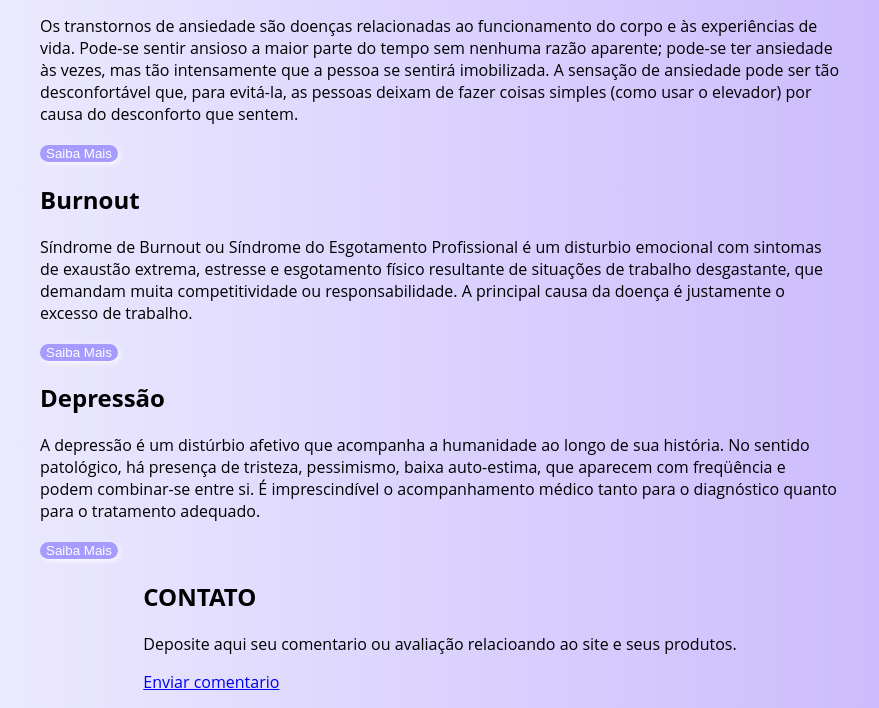
After one commit to murilo966/PsicoFocus, a PHP site: page / in a window 1280 px wide. The commit adds this page. Shown: the part 321-1029 px from the top of the page, without its empty margins (200-1079 px from the left). Run offline with PHP 8.4, Linux system fonts and the light colour scheme.

Commit message:
Criando a estética da Home e voltando a mecher no css

```diff
--- a/contato.css
+++ b/contato/contato.css
@@ -5,7 +5,7 @@
   }
 
   body {
-    background-image: linear-gradient(90deg, #ffffff, rgb(0, 84, 77));
+    background-image: linear-gradient(90deg, #d3f6ff,#c8f7fd);
     min-height: 100vh;
     display: flex;
     align-items: center;
--- a/contato.html
+++ b/contato/contato.html
@@ -1,5 +1,5 @@
 <!DOCTYPE html>
-<html lang="en">
+<html lang="pt-br">
   <head>
     <meta charset="UTF-8" />
     <meta http-equiv="X-UA-Compatible" content="IE=edge" />
--- a/Index.css
+++ b/index/Index.css
@@ -2,7 +2,7 @@
 body {
 	font-family: 'Open Sans', sans-serif;
 	margin: 0;
-	background-image: linear-gradient(90deg, #ffffff,#bcf5e4);
+	background-image: linear-gradient(90deg, #f2f4ff,#c5b1fc);
 }
 .container {
 	max-width: 1920px;
@@ -20,7 +20,7 @@ nav {
 	height: 100px;
 	width: 100%;
 	z-index: 1;
-	background-image:linear-gradient(to right, #ffffff, #bcf5e4);
+	background-image:linear-gradient(to right,#c5c1fc,#c69bff);
 	border-bottom: 1px solid rgb(0, 0, 0);
 }
 
@@ -52,12 +52,12 @@ nav:after {
 
 .nav-container li a {
 	text-decoration: none;
-	color: rgb(7, 61, 0);
+	color: rgb(255, 255, 255);
 	transition: .5s;
 }
 
 .nav-container li a:hover {
-	color: #ffffff;
+	color: #f3d1ff;
 }
 
 /* banner */
@@ -94,12 +94,34 @@ nav:after {
 	align-items: center;
 	width: 800px;
 }
+.saibaMais{
+	color: rgb(255, 255, 255);
+	border: none;
+	border-radius: 18px;
+	background-color: #A69CFF;
+	box-shadow: 2px 2px 5px rgb(252, 249, 255);
+}
+.saibaMais:hover{
+	background-color: #E79CFF;
+}
 
 /* Linkagem na página */
 .infoTopic{
+	display: flex;
+	flex-direction: row;
+	align-items: center;
+	width: 15vh;
+	height: 15vh;
+	list-style: circle;
+	border: dotted 5px #9CB1FF;
+}
+.infoTopic div li{
+	color: #d24bff;
+}
+.infoTopic div li a:hover{
+	color: #d24bff;
+}
 
-	width: 200px;
-	height: 200px;
-
-	border: dotted 5px red;
+.wrapper a:hover{
+	color: #d24bff;
 }
--- /dev/null
+++ b/index/index.html
@@ -0,0 +1,91 @@
+<!DOCTYPE html>
+<html lang="pt-br">
+	<head>
+		<meta charset="UTF-8">
+		<meta name="viewport" content="width=device-width, initial-scale=1.0">
+		<meta http-equiv="X-UA-Compatible" content="ie=edge">
+		<link rel="stylesheet" href= "Index.css">
+		<title>Psico Focus</title>
+
+	</head>
+	<body>
+		<div class="container">
+			<h1>Hello World</h1>
+
+			<header>
+				<nav>
+					<div class="nav-container">
+						<img id="logo"src="logo.png" alt="Psico">
+						<ul>
+
+							<li><a href="sobre.html">sobre</a></li>
+							<li><a href="contato.html">Avaliação</a></li>
+
+						</ul>
+
+					</div>
+			</header>
+
+			<section id="contato">
+
+				<ul class="infoTopic">
+					<div>
+						<li><a href="#">Ansiedade</a></li></br>
+						<li><a href="#">Burnout</a></li></br>
+						<li><a href="#">Depressão</a></li></br>
+					</div>
+				</ul>
+
+				<div class="textos">
+
+
+					<div class="ansiedade">
+						<h2> Ansiedade </h2>
+						<p>    Os transtornos de ansiedade são doenças relacionadas ao funcionamento do corpo e às experiências
+							de vida. Pode-se sentir ansioso a maior parte do tempo sem nenhuma razão aparente; pode-se ter ansiedade
+							às vezes, mas tão intensamente que a pessoa se sentirá imobilizada. A sensação de ansiedade pode ser tão
+							desconfortável que, para evitá-la, as pessoas deixam de fazer coisas simples (como usar o elevador) por
+							causa do desconforto que sentem.</p>
+						<input class="saibaMais" type="button" value="Saiba Mais">
+					</div>
+					<div class="burnout">
+						<h2> Burnout </h2>
+						<p>    Síndrome de Burnout ou Síndrome do Esgotamento Profissional é um disturbio emocional com sintomas de
+							exaustão extrema, estresse e esgotamento físico resultante de situações de trabalho desgastante, que demandam
+							muita competitividade ou responsabilidade. A principal causa da doença é justamente o excesso de trabalho.</p>
+							<input class="saibaMais" type="button" value="Saiba Mais">
+					</div>
+					<div class="depressao">
+						<h2> Depressão </h2>
+						<p>    A depressão é um distúrbio afetivo que acompanha a humanidade ao longo de sua história. No sentido patológico,
+							há presença de tristeza, pessimismo, baixa auto-estima, que aparecem com freqüência e podem combinar-se entre si.
+							É imprescindível o acompanhamento médico tanto para o diagnóstico quanto para o tratamento adequado.</p>
+							<input class="saibaMais" type="button" value="Saiba Mais">
+					</div>
+
+
+
+
+
+
+
+
+
+
+
+
+
+
+
+
+					<div class="wrapper">
+						<h2>CONTATO</h2>
+						<p>Deposite aqui seu comentario ou avaliação relacioando ao site e seus produtos.</p>
+						<a href="../contato/contato.html" class="light-btn">Enviar comentario</a>
+					</div>
+				</div>
+			</section>
+
+			<main>
+	</body>
+</html>
--- a/sobre.html
+++ b/sobre/sobre.html
@@ -1,5 +1,5 @@
 <!DOCTYPE html>
-<html lang="en">
+<html lang="pt-br">
 <head>
   <meta charset="UTF-8">
   <meta name="viewport" content="width=device-width, initial-scale=1.0">
```
Also changed, not shown: index.html (deleted, +0 -59 lines).
